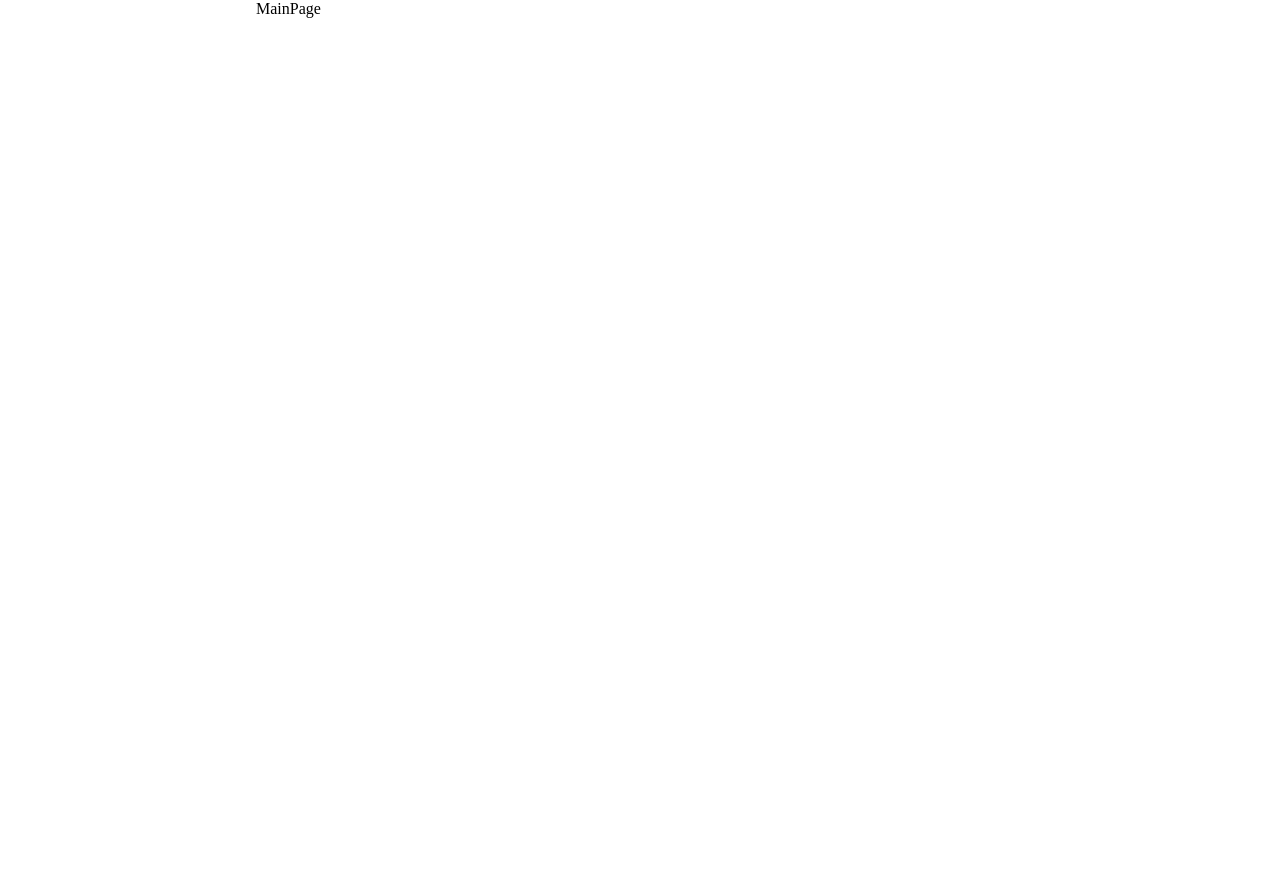
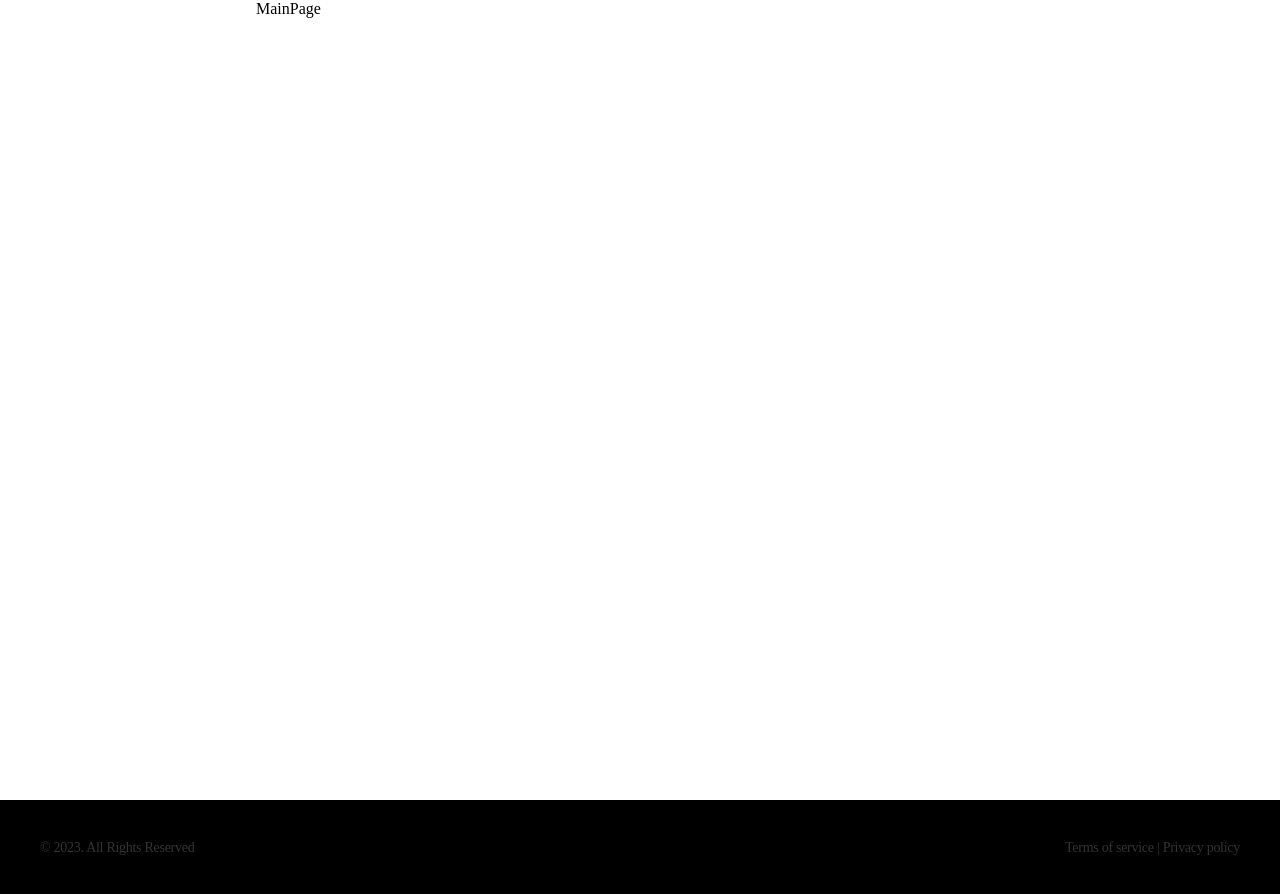
Before and after one commit to deceser/firebase-google-auth, a React (Vite) app: page / in a window 1280 px wide. Shown: the top 894 px of the page. Before the commit the page ends 800 px from the top, so only its background shows below. Built offline with nearby package versions, Linux system fonts and the light colour scheme.

Commit message:
Created | Added components block: Header and Footer

```diff
--- /dev/null
+++ b/src/components/block/footer/index.module.scss
@@ -0,0 +1,70 @@
+.footer__wrapper {
+  width: 100%;
+  padding: 40px;
+
+  display: flex;
+  flex-direction: column;
+  justify-content: space-between;
+
+  background: black;
+  backdrop-filter: blur(50px);
+
+  @media (max-width: 768px) {
+    /* mobile */
+    height: auto;
+    padding: 20px;
+  }
+
+  @media (min-width: 769px) and (max-width: 1024px) {
+    /* tablet */
+    height: auto;
+    padding: 30px;
+  }
+
+  @media (min-width: 1025px) {
+    /* desktop */
+    margin: auto;
+  }
+
+  .footer {
+    display: flex;
+    flex-direction: column;
+    justify-content: space-between;
+
+    width: 100%;
+    height: 100%;
+
+    .footer_up {
+      display: flex;
+      justify-content: space-between;
+      align-items: center;
+
+      .footer_up_left {
+        display: flex;
+        align-items: center;
+        gap: 10px;
+      }
+
+      .footer_up_right {
+        display: flex;
+        align-items: center;
+        gap: 40px;
+      }
+    }
+
+    .footer_bottom {
+      display: flex;
+      flex-direction: row;
+      justify-content: space-between;
+
+      h4 {
+        font-weight: 400;
+        font-size: 14px;
+        line-height: 120%;
+        letter-spacing: -0.02em;
+
+        color: rgba(255, 255, 255, 0.2);
+      }
+    }
+  }
+}
--- /dev/null
+++ b/src/components/block/footer/index.tsx
@@ -0,0 +1,45 @@
+import React from "react";
+
+import styles from "./index.module.scss";
+
+type Props = {};
+
+const TheFooter: React.FC<Props> = ({ ...props }) => {
+  const {} = props;
+
+  // ---
+  const [currentYear, setCurrentYear] = React.useState(new Date().getFullYear());
+
+  React.useEffect(() => {
+    const updateYear = () => {
+      const year = new Date().getFullYear();
+
+      if (year !== currentYear) {
+        setCurrentYear(year);
+      }
+
+      requestAnimationFrame(updateYear);
+    };
+
+    const requestId = requestAnimationFrame(updateYear);
+
+    return () => {
+      cancelAnimationFrame(requestId);
+    };
+  }, [currentYear]);
+  // ---
+
+  return (
+    <footer className={styles.footer__wrapper}>
+      <div className={styles.footer}>
+        <div className={styles.footer_up}>{/*some code should be added in the future */}</div>
+        <div className={styles.footer_bottom}>
+          <h4>© {currentYear}. All Rights Reserved </h4>
+          <h4>Terms of service | Privacy policy</h4>
+        </div>
+      </div>
+    </footer>
+  );
+};
+
+export default TheFooter;
--- a/src/index.css
+++ /dev/null
@@ -1,9 +0,0 @@
-* {
-  margin: 0;
-  padding: 0;
-  box-sizing: border-box;
-}
-
-body {
-  /* some code should be added in the future */
-}
--- /dev/null
+++ b/src/index.scss
@@ -0,0 +1,31 @@
+* {
+  margin: 0;
+  padding: 0;
+  box-sizing: border-box;
+}
+
+body {
+  /* some code should be added in the future */
+}
+
+a {
+  color: rgba(240, 248, 255, 0.644);
+  font-weight: 500;
+  font-size: 20px;
+  line-height: 140%;
+  letter-spacing: -0.02em;
+
+  text-decoration: none;
+  font-style: normal;
+  transition: ease-in-out 0.3s;
+
+  &:hover {
+    color: mediumspringgreen;
+    transition: ease-in-out 0.5s;
+  }
+}
+
+li {
+  list-style: none;
+  text-decoration: none;
+}
--- a/src/layouts/default/index.tsx
+++ b/src/layouts/default/index.tsx
@@ -1,4 +1,6 @@
 import React from "react";
+
+import TheFooter from "src/components/block/footer";
 
 import style from "./index.module.scss";
 
@@ -8,7 +10,12 @@ type Props = {
 
 const DefaultLayout: React.FC<Props> = ({ children, ...props }) => {
   const {} = props;
-  return <main className={style.layoutDefault}>{children}</main>;
+  return (
+    <>
+      <main className={style.layoutDefault}>{children}</main>
+      <TheFooter />
+    </>
+  );
 };
 
 export default DefaultLayout;
--- a/src/main.tsx
+++ b/src/main.tsx
@@ -2,10 +2,10 @@ import ReactDOM from "react-dom/client";
 import { BrowserRouter } from "react-router-dom";
 
 import App from "src/app/App";
-import "./index.css";
+import "./index.scss";
 
 ReactDOM.createRoot(document.getElementById("root")!).render(
   <BrowserRouter>
     <App />
-  </BrowserRouter>
+  </BrowserRouter>,
 );
```
Also changed, not shown: src/components/block/header/index.tsx (added, +10 -0 lines), src/components/block/header/index.module.scss (added), 1 other file (tests, documents, lock files or other folders).
